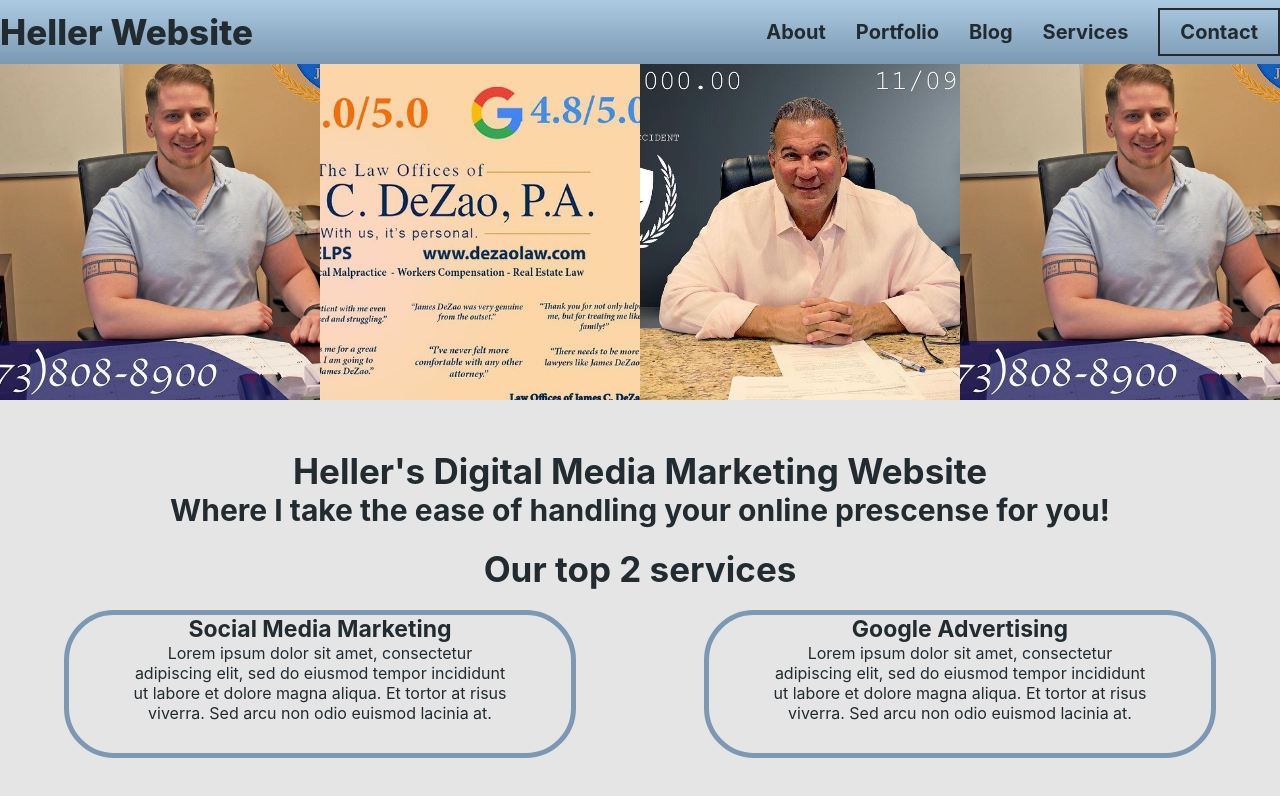
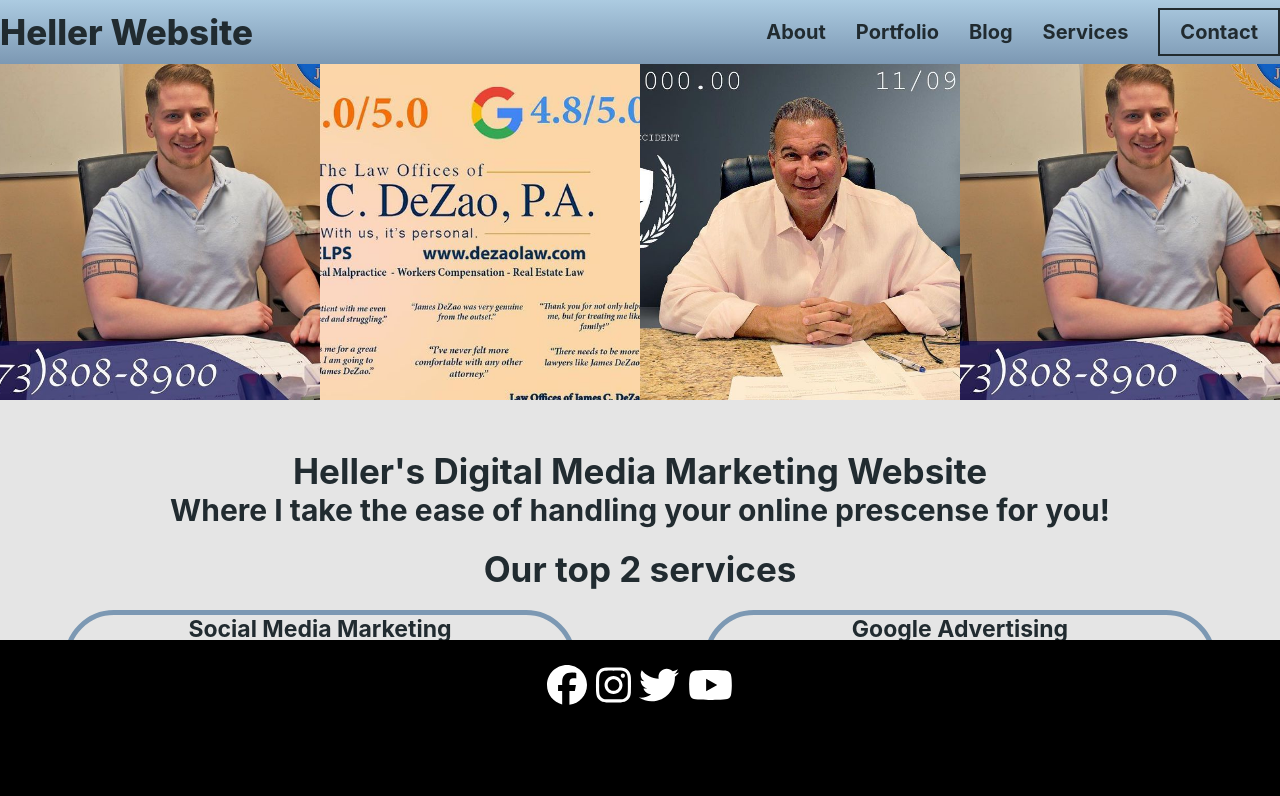
Before and after one commit to ojr4316/HellerWebsite, a Next.js app: page / in a window 1280 px wide. Shown: the top 796 px of the page. Built offline with nearby package versions, Linux system fonts and the light colour scheme.

Commit message:
adding beginning of footer design

```diff
--- a/components/Layout.tsx
+++ b/components/Layout.tsx
@@ -1,6 +1,9 @@
 import { ReactNode } from "react"
 import styles from "../styles/Layout.module.css"
 import Link from "next/link"
+import { FontAwesomeIcon } from '@fortawesome/react-fontawesome'
+import { faFacebook, faInstagram, faTwitter, faYoutube } from '@fortawesome/free-brands-svg-icons'
+import { faCoffee } from '@fortawesome/free-solid-svg-icons'
 
 type Props = {
     children?: ReactNode;
@@ -34,6 +37,19 @@
                 </div>
             </header>
             <main>{props.children}</main>
+            <footer className={styles.footer_main}>
+                <div className={styles.footer_container}>
+                    <div className={styles.footer_social_logo_container}>
+                        <Link href="https://www.facebook.com">
+                            <FontAwesomeIcon icon={faFacebook} className={styles.footer_social_logo}/>
+                        </Link>
+                        <FontAwesomeIcon icon={faInstagram} className={styles.footer_social_logo}/>
+                        <FontAwesomeIcon icon={faTwitter} className={styles.footer_social_logo}/>
+                        <FontAwesomeIcon icon={faYoutube} className={styles.footer_social_logo}/>
+                    </div>
+                </div>
+
+            </footer>
         </div>
     )
 }
--- a/styles/Layout.module.css
+++ b/styles/Layout.module.css
@@ -17,6 +17,43 @@
   max-width: 1280px;
   height: inherit;
   color: #212B30;
+}
+
+.footer_main {
+  position: fixed;
+  bottom: 0;
+  left: 0;
+  background-color: black;
+  width: 100%;
+  height: 20vh;
+}
+
+.footer_container {
+  width: 80%;
+  margin: auto;
+  height: inherit;
+}
+
+.footer_social_logo_container {
+  width: 20%;
+  margin: auto;
+  margin-top: 25px;
+  display: flex;
+  flex-flow: row;
+  justify-content: space-evenly;
+  overflow: hidden;
+}
+
+.footer_social_logo {
+  height: 5vh;
+  color: white;
+}
+
+.footer_social_logo:hover {
+
+  color: #779199;
+  transform: rotateZ(360deg);
+  transition-duration: 2s;
 }
 
 .logo_container{
```
Also changed, not shown: package.json (+8 -0 lines), 1 other file (tests, documents, lock files or other folders).
